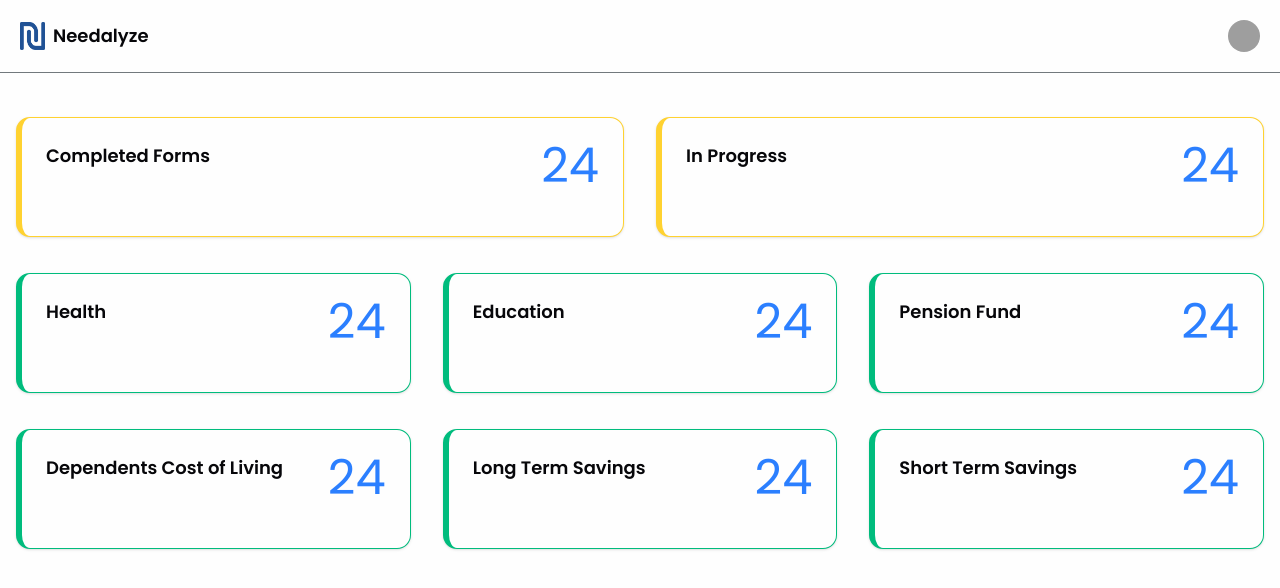
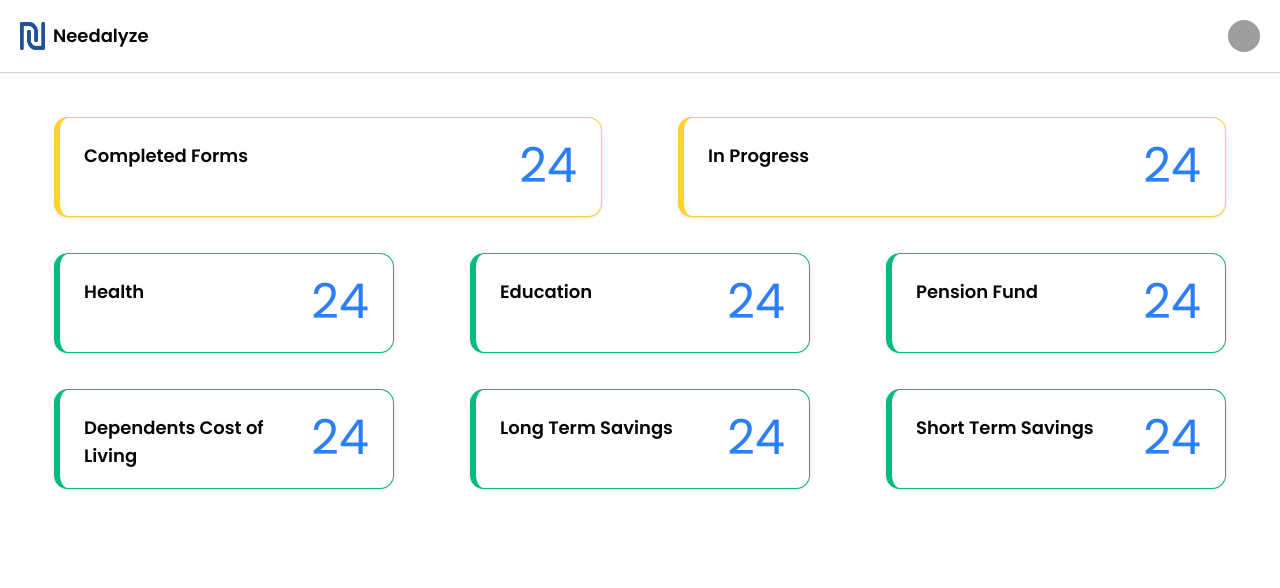
Before and after one commit to itswijay/Needalyze, a Next.js app: page /dashboard in a window 1280 px wide. Shown: the top 588 px of the page. Built offline with nearby package versions, Linux system fonts and the light colour scheme; grey boxes are pictures that could not be loaded.

Commit message:
fix: update layout  for Cards and Navbar components

```diff
--- a/src/app/dashboard/components/Cards.jsx
+++ b/src/app/dashboard/components/Cards.jsx
@@ -2,10 +2,10 @@ import { Card, CardAction, CardHeader, CardTitle } from "@/components/ui/card";
 
 const Cards = () => {
   return (
-    <div className="mt-7 p-4 mx-auto ">
+    <div className="mt-7 p-4 mx-auto max-w-7xl">
       {/* grid 1 */}
-      <div className="grid grid-cols-2 gap-8">
-        <Card className="border-l-6 border-amber-300 h-30 ">
+      <div className="grid  grid-cols-2  justify-items-center ">
+        <Card className="border-l-6 border-amber-300 lg:h-25 lg:w-137">
           <CardHeader>
             <CardTitle>
               <h1 className="text-lg font-semibold">Completed Forms</h1>
@@ -16,7 +16,7 @@ const Cards = () => {
             </CardAction>
           </CardHeader>
         </Card>
-        <Card className="border-l-6 border-amber-300 h-30 ">
+        <Card className="border-l-6 border-amber-300 lg:h-25 lg:w-137 ">
           <CardHeader>
             <CardTitle>
               <h1 className="text-lg font-semibold">In Progress</h1>
@@ -29,8 +29,8 @@ const Cards = () => {
         </Card>
       </div>
       {/* grid 2 */}
-      <div className="grid grid-cols-3 gap-8 mt-9">
-        <Card className="border-l-6 border-emerald-500 h-30 ">
+      <div className="grid lg:grid-cols-3 mt-9 justify-items-center">
+        <Card className="border-l-6 border-emerald-500 lg:h-25 lg:w-85 ">
           <CardHeader>
             <CardTitle>
               <h1 className="text-lg font-semibold">Health</h1>
@@ -41,7 +41,7 @@ const Cards = () => {
             </CardAction>
           </CardHeader>
         </Card>
-        <Card className="border-l-6 border-emerald-500 h-30 ">
+        <Card className="border-l-6 border-emerald-500 lg:h-25 lg:w-85">
           <CardHeader>
             <CardTitle>
               <h1 className="text-lg font-semibold">Education</h1>
@@ -52,7 +52,7 @@ const Cards = () => {
             </CardAction>
           </CardHeader>
         </Card>
-        <Card className="border-l-6 border-emerald-500 h-30 ">
+        <Card className="border-l-6 border-emerald-500 lg:h-25 lg:w-85">
           <CardHeader>
             <CardTitle>
               <h1 className="text-lg font-semibold">Pension Fund</h1>
@@ -65,8 +65,8 @@ const Cards = () => {
         </Card>
       </div>
       {/* grid 3 */}
-      <div className="grid grid-cols-3 gap-8 mt-9">
-        <Card className="border-l-6 border-emerald-500 h-30 ">
+      <div className="grid lg:grid-cols-3  mt-9 justify-items-center">
+        <Card className="border-l-6 border-emerald-500 lg:h-25 lg:w-85">
           <CardHeader>
             <CardTitle>
               <h1 className="text-lg font-semibold">
@@ -79,7 +79,7 @@ const Cards = () => {
             </CardAction>
           </CardHeader>
         </Card>
-        <Card className="border-l-6 border-emerald-500 h-30 ">
+        <Card className="border-l-6 border-emerald-500 lg:h-25 lg:w-85">
           <CardHeader>
             <CardTitle>
               <h1 className="text-lg font-semibold">Long Term Savings</h1>
@@ -90,7 +90,7 @@ const Cards = () => {
             </CardAction>
           </CardHeader>
         </Card>
-        <Card className="border-l-6 border-emerald-500 h-30 ">
+        <Card className="border-l-6 border-emerald-500 lg:h-25 lg:w-85">
           <CardHeader>
             <CardTitle>
               <h1 className="text-lg font-semibold">Short Term Savings</h1>
--- a/src/app/dashboard/components/Navbar.jsx
+++ b/src/app/dashboard/components/Navbar.jsx
@@ -11,8 +11,8 @@ import { Avatar, AvatarFallback, AvatarImage } from "@/components/ui/avatar";
 
 const Navbar = () => {
   return (
-    <div>
-      <ul className="flex justify-between items-center border-b p-5 border-gray-300">
+    <div className="mx-auto max-w-7xl ">
+      <ul className="flex justify-between items-center border-b p-5 border-gray-100">
         <li className="flex ">
           <Image
             src="/images/logos/main_favicon.png"
```
